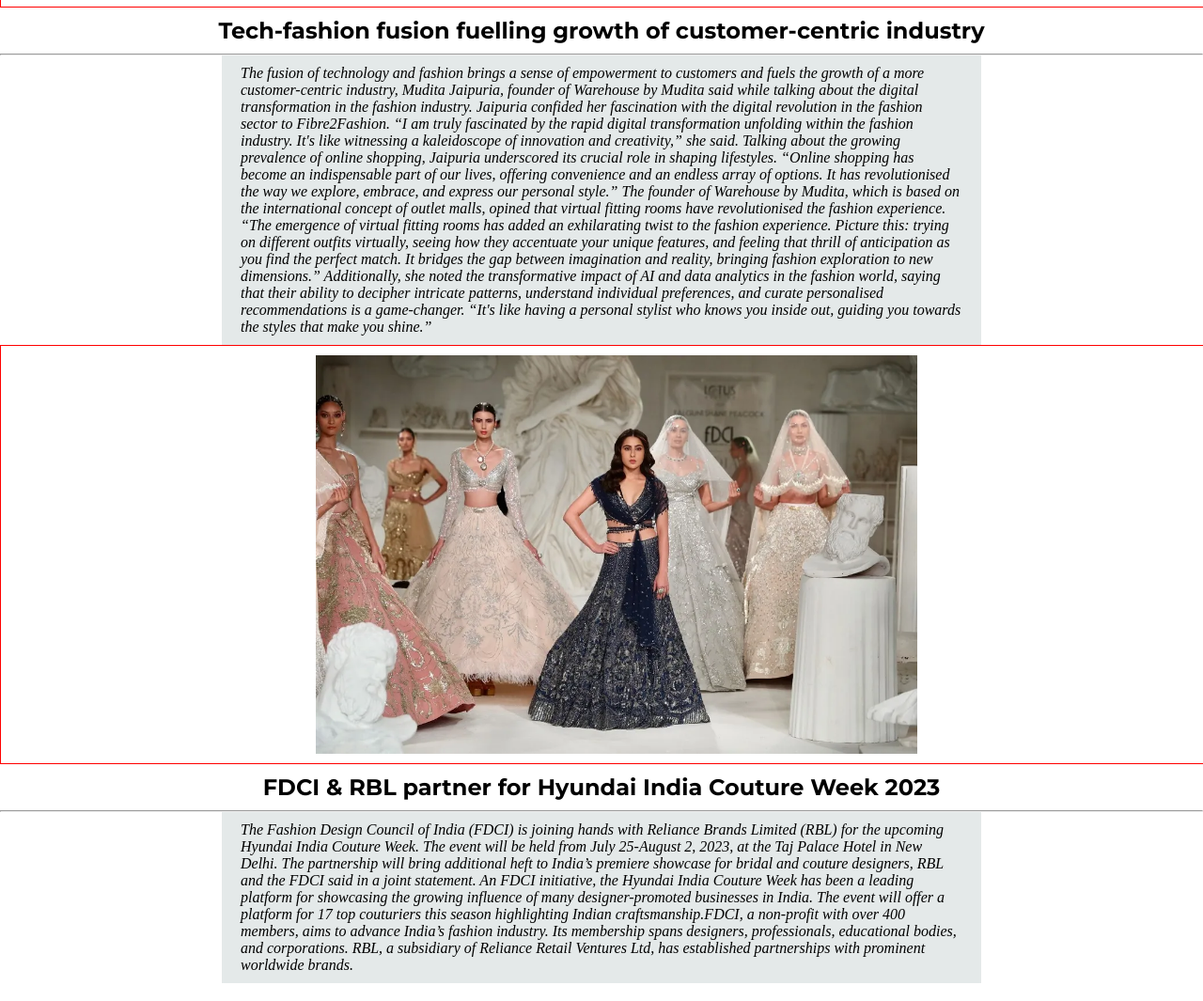
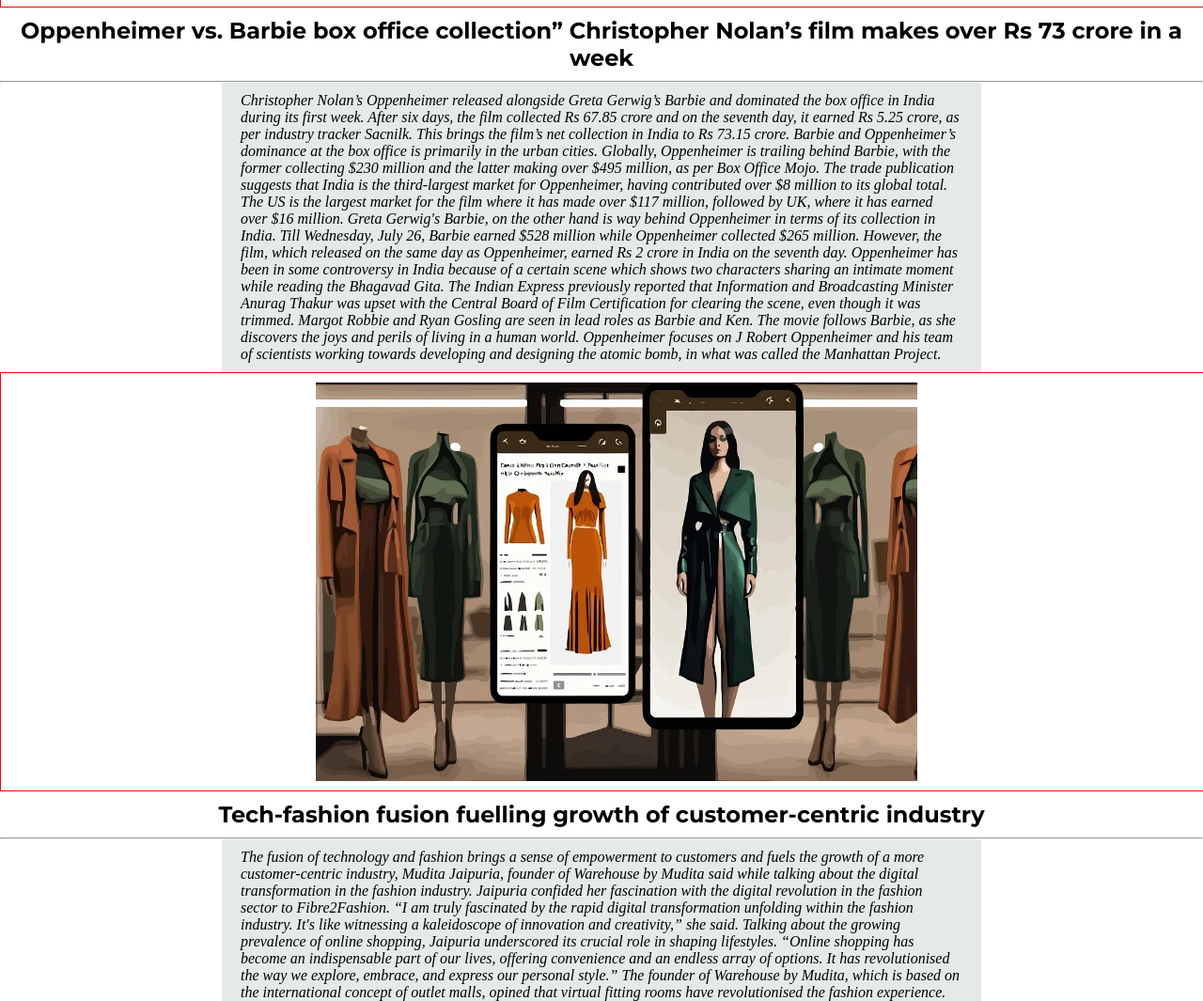
Before and after one commit to saik12345/onlineJourno, a plain HTML site: page fashion.html in a window 1280 px wide. Shown: the part 604-1669 px from the top of the page at 94% size. Drawn offline with Linux system fonts and the light colour scheme.

Commit message:
Update fashion.html

```diff
--- a/fashion.html
+++ b/fashion.html
@@ -17,30 +17,37 @@
             <!-- <li>LOCAL NEWS</li> -->
             <li><a href="business.html">BUSINESS</a></li>
             <!-- <li>PEOPLES OPINION</li> feature on issue of your choice SN 10 -->
-            <li><a class="active" href="fashion.html">FASHION</a></li>
+            <li><a class="active" href="fashion.html">ENTERTAINMENT</a></li>
             <li><a href="legal.html">LEGAL</a></li>
             <li><a href="crime.html">CRIME</a></li>
         </ul>
      </div>
      <div class="news">
         <div id="sub-4" class="news-img"><img src="images/fashion1.jpg" alt=""></div>
-        <div class="news-text"><h1>Tech-fashion fusion fuelling growth of customer-centric industry</h1><hr><p>The fusion of technology and fashion brings a sense of empowerment to customers and fuels the growth of a more customer-centric industry, Mudita Jaipuria, founder of Warehouse by Mudita said while talking about the digital transformation in the fashion industry.
+        <div class="news-text"><h1>Oppenheimer vs. Barbie box office collection” Christopher Nolan’s film makes over Rs 73 crore in a week</h1><hr><p>
+            Christopher Nolan’s Oppenheimer released alongside Greta Gerwig’s Barbie and dominated the box office in India during its first week. After six days, the film collected Rs 67.85 crore and on the seventh day, it earned Rs 5.25 crore, as per industry tracker Sacnilk. This brings the film’s net collection in India to Rs 73.15 crore. Barbie and Oppenheimer’s dominance at the box office is primarily in the urban cities.
+
+Globally, Oppenheimer is trailing behind Barbie, with the former collecting $230 million and the latter making over $495 million, as per Box Office Mojo. The trade publication suggests that India is the third-largest market for Oppenheimer, having contributed over $8 million to its global total. The US is the largest market for the film where it has made over $117 million, followed by UK, where it has earned over $16 million.
+
+Greta Gerwig's Barbie, on the other hand is way behind Oppenheimer in terms of its collection in India. Till Wednesday, July 26, Barbie earned $528 million while Oppenheimer collected $265 million. However, the film, which released on the same day as Oppenheimer, earned Rs 2 crore in India on the seventh day.
+
+Oppenheimer has been in some controversy in India because of a certain scene which shows two characters sharing an intimate moment while reading the Bhagavad Gita. The Indian Express previously reported that Information and Broadcasting Minister Anurag Thakur was upset with the Central Board of Film Certification for clearing the scene, even though it was trimmed.
+
+Margot Robbie and Ryan Gosling are seen in lead roles as Barbie and Ken. The movie follows Barbie, as she discovers the joys and perils of living in a human world. Oppenheimer focuses on J Robert Oppenheimer and his team of scientists working towards developing and designing the atomic bomb, in what was called the Manhattan Project.
+
+        </p></div>
+       </div>
+       <div class="news">
+        <div class="news-img"><img src="images/fashion1.jpg" alt=""></div>
+        <div class="news-text"><h1>Tech-fashion fusion fuelling growth of customer-centric industry</h1><hr><p>
+            The fusion of technology and fashion brings a sense of empowerment to customers and fuels the growth of a more customer-centric industry, Mudita Jaipuria, founder of Warehouse by Mudita said while talking about the digital transformation in the fashion industry.
             Jaipuria confided her fascination with the digital revolution in the fashion sector to Fibre2Fashion. “I am truly fascinated by the rapid digital transformation unfolding within the fashion industry. It's like witnessing a kaleidoscope of innovation and creativity,” she said.
 
             Talking about the growing prevalence of online shopping, Jaipuria underscored its crucial role in shaping lifestyles. “Online shopping has become an indispensable part of our lives, offering convenience and an endless array of options. It has revolutionised the way we explore, embrace, and express our personal style.”
             The founder of Warehouse by Mudita, which is based on the international concept of outlet malls, opined that virtual fitting rooms have revolutionised the fashion experience. “The emergence of virtual fitting rooms has added an exhilarating twist to the fashion experience. Picture this: trying on different outfits virtually, seeing how they accentuate your unique features, and feeling that thrill of anticipation as you find the perfect match. It bridges the gap between imagination and reality, bringing fashion exploration to new dimensions.”
 
 Additionally, she noted the transformative impact of AI and data analytics in the fashion world, saying that their ability to decipher intricate patterns, understand individual preferences, and curate personalised recommendations is a game-changer. “It's like having a personal stylist who knows you inside out, guiding you towards the styles that make you shine.”
-            </p></div>
-       </div>
-       <div class="news">
-        <div class="news-img"><img src="images/fashion2.jpg" alt=""></div>
-        <div class="news-text"><h1>FDCI & RBL partner for Hyundai India Couture Week 2023</h1><hr><p>The Fashion Design Council of India (FDCI) is joining hands with Reliance Brands Limited (RBL) for the upcoming Hyundai India Couture Week. The event will be held from July 25-August 2, 2023, at the Taj Palace Hotel in New Delhi.
-            The partnership will bring additional heft to India’s premiere showcase for bridal and couture designers, RBL and the FDCI said in a joint statement.
-
-            An FDCI initiative, the Hyundai India Couture Week has been a leading platform for showcasing the growing influence of many designer-promoted businesses in India. The event will offer a platform for 17 top couturiers this season highlighting Indian craftsmanship.FDCI, a non-profit with over 400 members, aims to advance India’s fashion industry. Its membership spans designers, professionals, educational bodies, and corporations.
-
-            RBL, a subsidiary of Reliance Retail Ventures Ltd, has established partnerships with prominent worldwide brands.</p></div>
+        </p></div>
        </div>
        <footer>
         <div class="footer">
```
